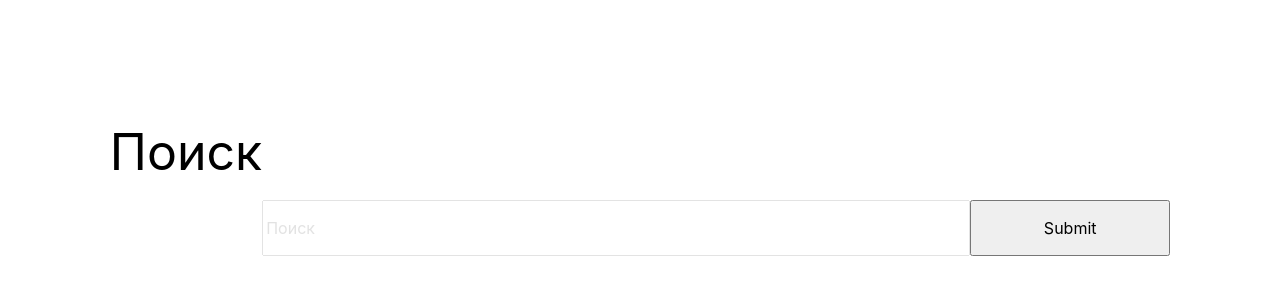
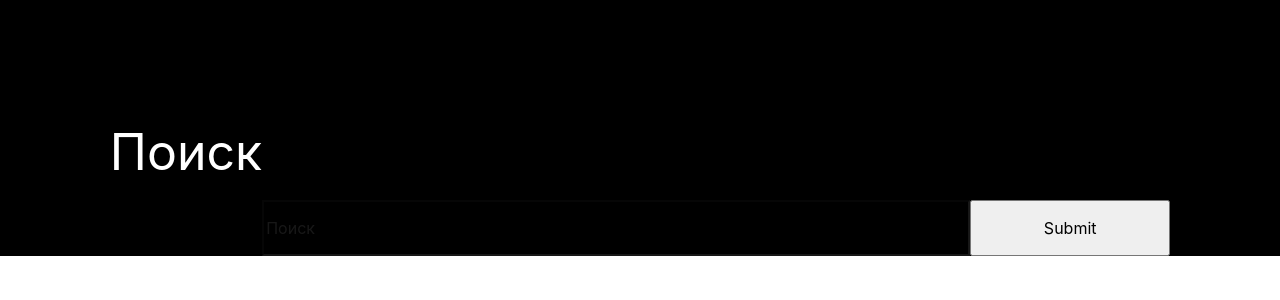
Before and after one commit to AlexanderLukashuk/JavaScriptExam, a React (Create React App) app in the folder react_project/: page / in a window 1280 px wide. Shown: the top 300 px of the page. Built offline with nearby package versions, Linux system fonts and the light colour scheme.

Commit message:
Добавлне черный background-color цвет элементов изменен на white

```diff
--- a/react_project/src/App.js
+++ b/react_project/src/App.js
@@ -6,8 +6,10 @@ import './сomponets/css/style.min.css';
 function App() {
   const arr = ['Dungeon master', 'Dungeon master2', 'Dungeon master3']
   return (
-    <div>
-      <Welcome name='Dungeon master' />
+    <div class="header">
+      <div>
+        <Welcome name='Dungeon master' />
+      </div>
     </div>
 
   );
--- a/react_project/src/сomponets/scss/style.scss
+++ b/react_project/src/сomponets/scss/style.scss
@@ -11,6 +11,7 @@
     {
         font-size: 50px;
         margin-top: 50px;
+        color: white;
         &-button
         {
             width: 200px;
@@ -24,6 +25,13 @@
             width: 700px;
             margin-top: 200px;
             opacity: 0.2;
+            background-color: black;
+            color: white;
         }
     }
 }
+
+.header
+{
+    background-color: black;
+}
```
Also changed, not shown: react_project/src/сomponets/css/style.min.css (+1 -1 lines), 1 other file (tests, documents, lock files or other folders).
